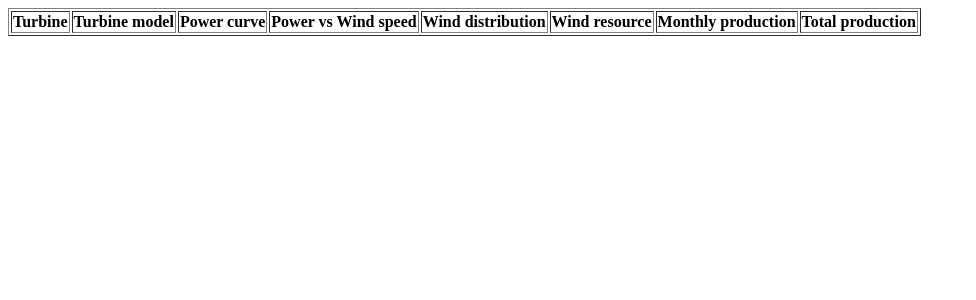
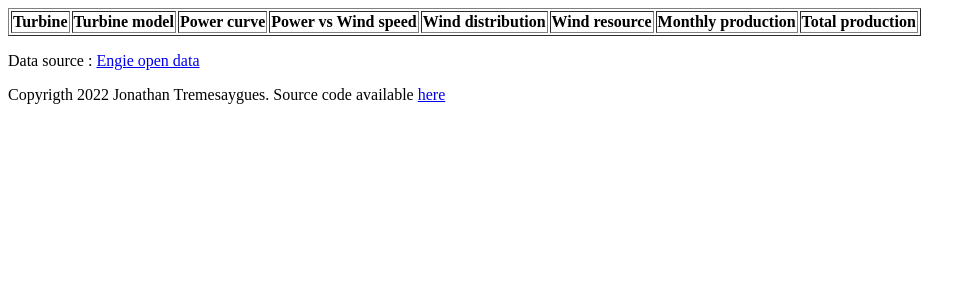
Before and after one commit to jtremesay/foehn, a Django app: template foehn/templates/foehn/index.html in a window 1280 px wide. Shown: the top 300 px of the page, without its empty margins (0-976 px from the left). Run offline with Django 4.2, Linux system fonts and the light colour scheme; the template is opened without the code that fills it, so the values that code supplies are empty.

Commit message:
add copyright

```diff
--- a/foehn/templates/foehn/index.html
+++ b/foehn/templates/foehn/index.html
@@ -73,6 +73,14 @@
             </tbody>
         </table>
     </div>
+    <div>
+        <p>
+            Data source : <a href="https://opendata-renewables.engie.com/">Engie open data</a>
+        </p>
+        <p>
+            Copyrigth 2022 Jonathan Tremesaygues. Source code available <a href="https://github.com/killruana/foehn">here</a>
+        </p>
+    </div>
     <script src="https://cdn.jsdelivr.net/npm/chart.js"></script>
     <script src="{% static 'foehn/js/main.js' %}"></script>
 </body>
```
